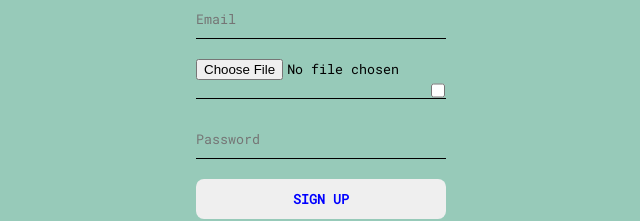
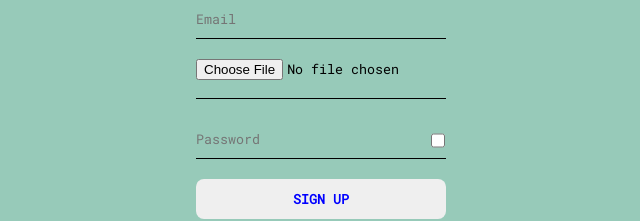
Before and after one commit to AbhijithKK/Password-gen, a React (Vite) app in the folder client/: page /signup in a window 1280 px wide. Shown: the part 326-547 px from the top of the page, without its empty margins (319-959 px from the left). Built offline with nearby package versions, Linux system fonts and the light colour scheme; no server answers.

Commit message:
some css currected

```diff
--- a/client/src/Components/Signup/SignUp.tsx
+++ b/client/src/Components/Signup/SignUp.tsx
@@ -81,7 +81,9 @@ const BaseConverter=async()=>{
             onChange={(e:any) => setImage(e.target.files[0])}
 
           />
-          <div className="chekboxer">
+          <div style={{
+            marginBottom:"-50px"
+          }} className="chekboxer">
             <input type="checkbox" onChange={(e: EventInit) => HideUnHide(e)} />
           </div>
           <input
```
